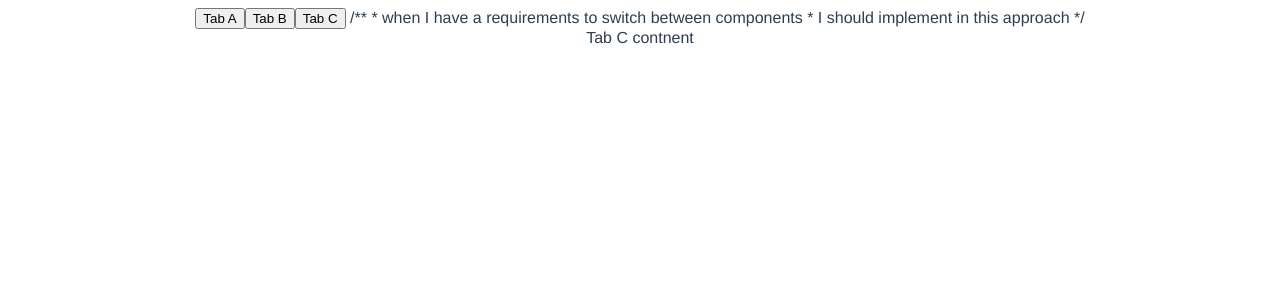
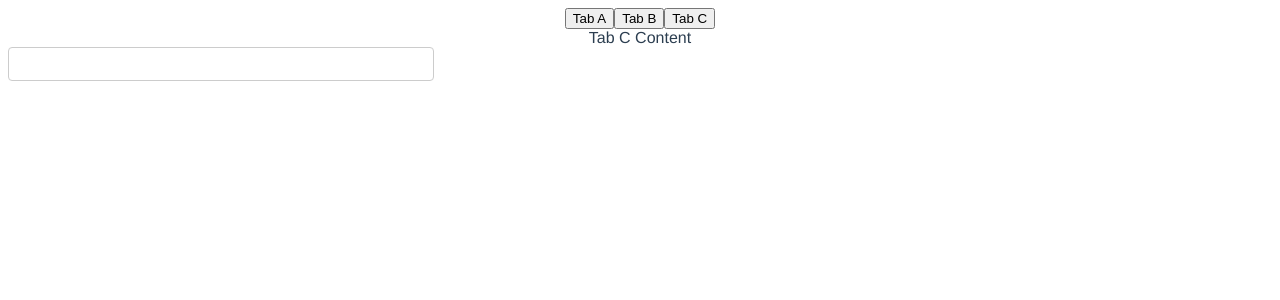
Before and after one commit to utshab-roy/vue-ui, a Vue app: page / in a window 1280 px wide. Both pictures are taken after a click on the button "Tab C". Shown: the top 300 px of the page. Built offline with nearby package versions, Linux system fonts and the light colour scheme.

Commit message:
dynamic component cache data with keep-alive tag

```diff
--- a/src/App.vue
+++ b/src/App.vue
@@ -3,11 +3,16 @@
     <button @click="activeTab = 'TabB'">Tab B</button>
     <button @click="activeTab = 'TabC'">Tab C</button>
 
-    /**
+
+    <!--
     * when I have a requirements to switch between components
     * I should implement in this approach
-    */
-    <component :is="activeTab"/>
+    * The <keep-alive> tag will cache data of the component so that
+    * we do not loss form or any data
+    -->
+    <keep-alive>
+        <component :is="activeTab"/>
+    </keep-alive>
 </template>
 
 <script>
--- a/src/components/TabC.vue
+++ b/src/components/TabC.vue
@@ -1,12 +1,18 @@
 <template>
     <div>
-        Tab C contnent
+        Tab C Content
+        <input type="text" />
     </div>
 </template>
 
 <script>
     export default {
-        name: 'TabC'
+        name: 'TabC',
+        data() {
+            return {
+                name: ''
+            }
+        },
     }
 </script>
 
```
